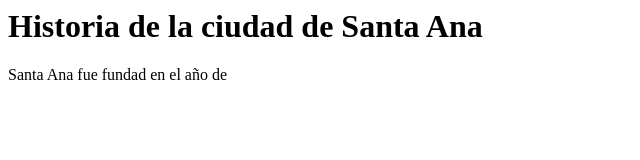
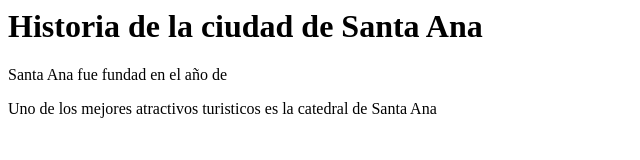
Before and after one commit to Ppe503/desarrollo2021, a plain HTML site: page historia.html in a window 1280 px wide. Shown: the whole page, without its empty margins (0-640 px from the left). Drawn offline with Linux system fonts and the light colour scheme.

Commit message:
Modificamos historia.html

```diff
--- a/historia.html
+++ b/historia.html
@@ -5,5 +5,6 @@
 <body>
 	<h1>Historia de la ciudad de Santa Ana</h1>
 	<p>Santa Ana fue fundad en el año de</p>
+	<p>Uno de los mejores atractivos turisticos es la catedral de Santa Ana</p>
 </body>
 </html>
```
